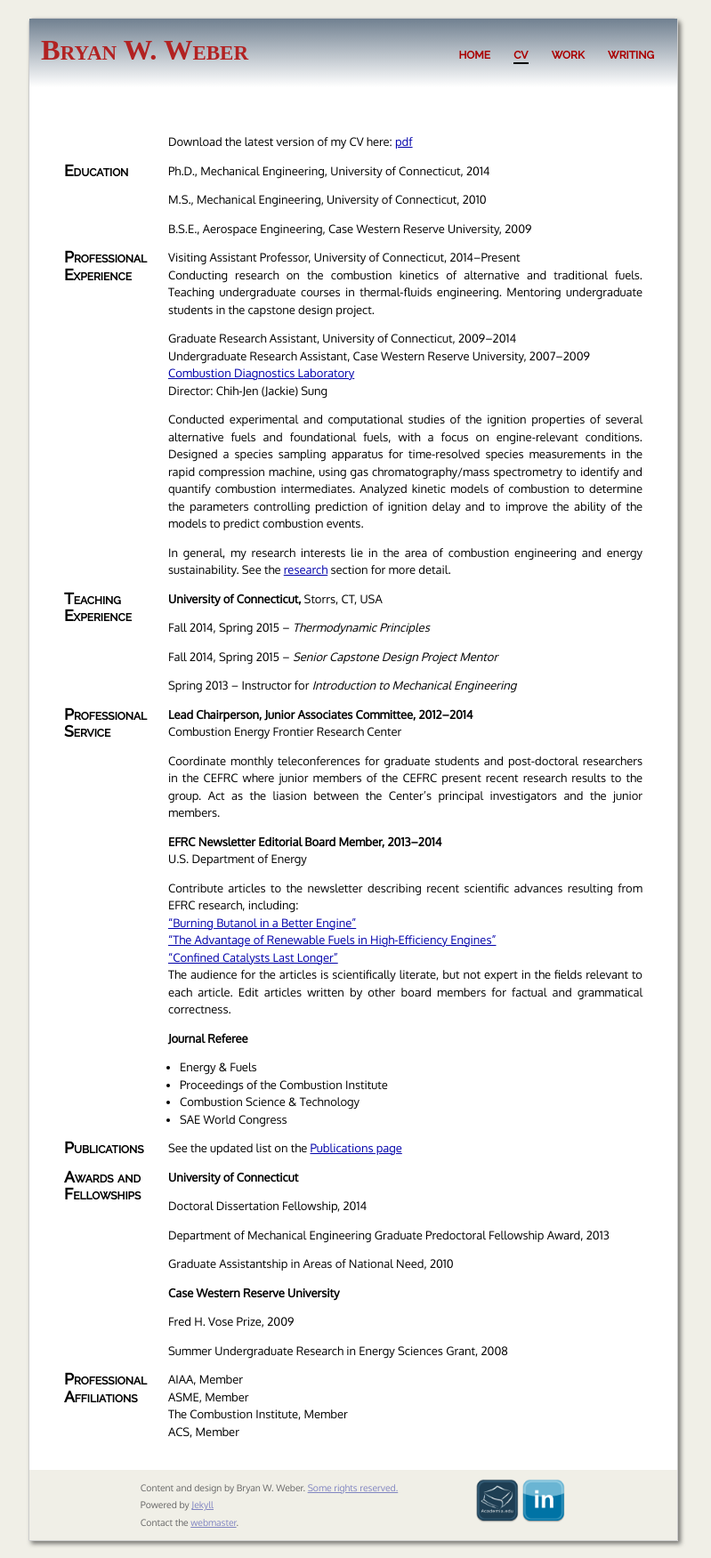
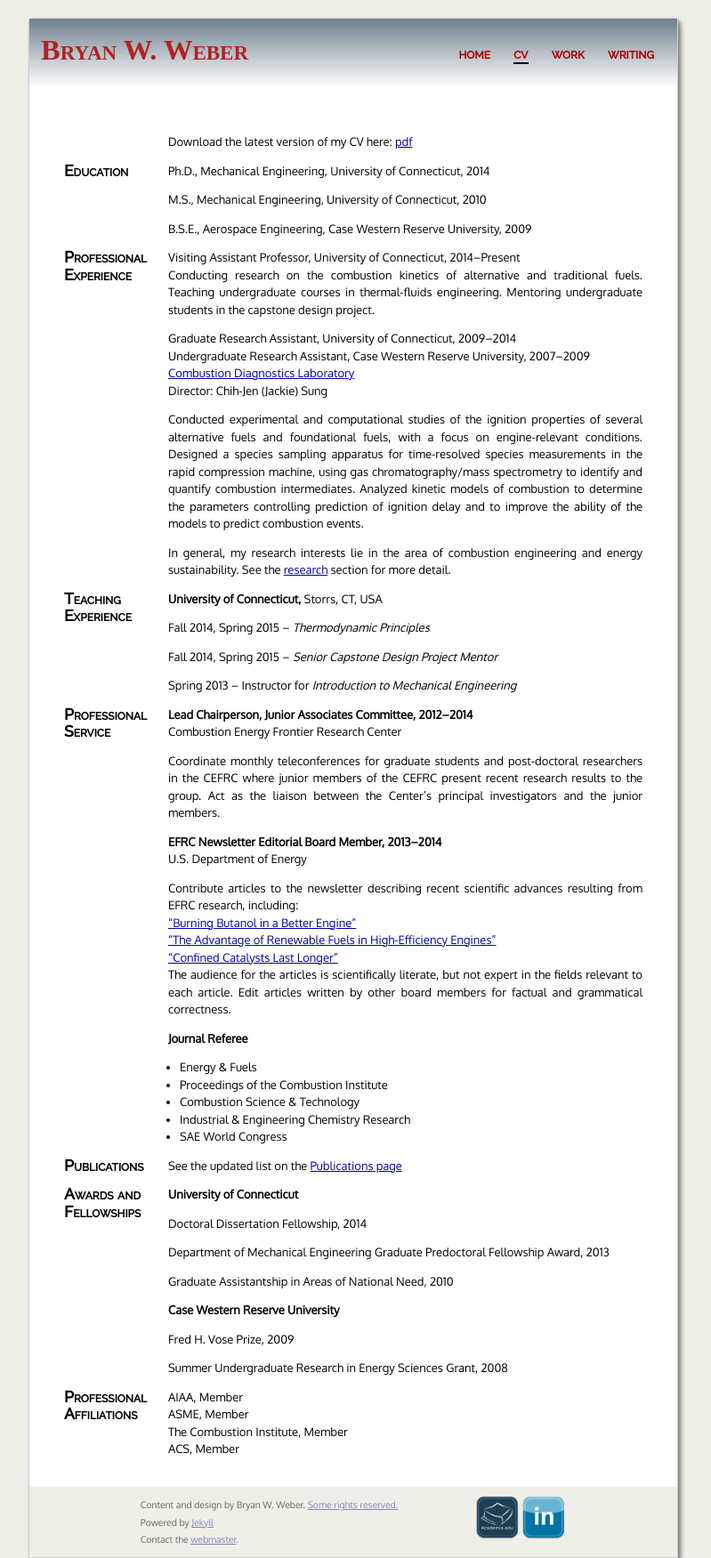
Before and after one commit to bryanwweber/bryanwweber.github.io, a Jekyll site: the page built from cv/index.md, in a window 1280 px wide. Shown: the whole page at 89% size, without its empty margins (243-1042 px from the left). Built offline with Jekyll 4.4.1, drawn with Linux system fonts in a browser that asks for light colours; some web fonts are replaced.

Commit message:
Fix typo in CV

```diff
--- a/cv/index.md
+++ b/cv/index.md
@@ -59,7 +59,7 @@ Combustion Energy Frontier Research Center
 Coordinate monthly teleconferences for graduate students
 and post-doctoral researchers in the CEFRC where junior members of
 the CEFRC present recent research results to the group.
-Act as the liasion between the Center's principal investigators
+Act as the liaison between the Center's principal investigators
 and the junior members.
 
 **EFRC Newsletter Editorial Board Member, 2013--2014**
@@ -80,6 +80,7 @@ by other board members for factual and grammatical correctness.
 + Energy & Fuels
 + Proceedings of the Combustion Institute
 + Combustion Science & Technology
++ Industrial & Engineering Chemistry Research
 + SAE World Congress
 
 Publications
```
